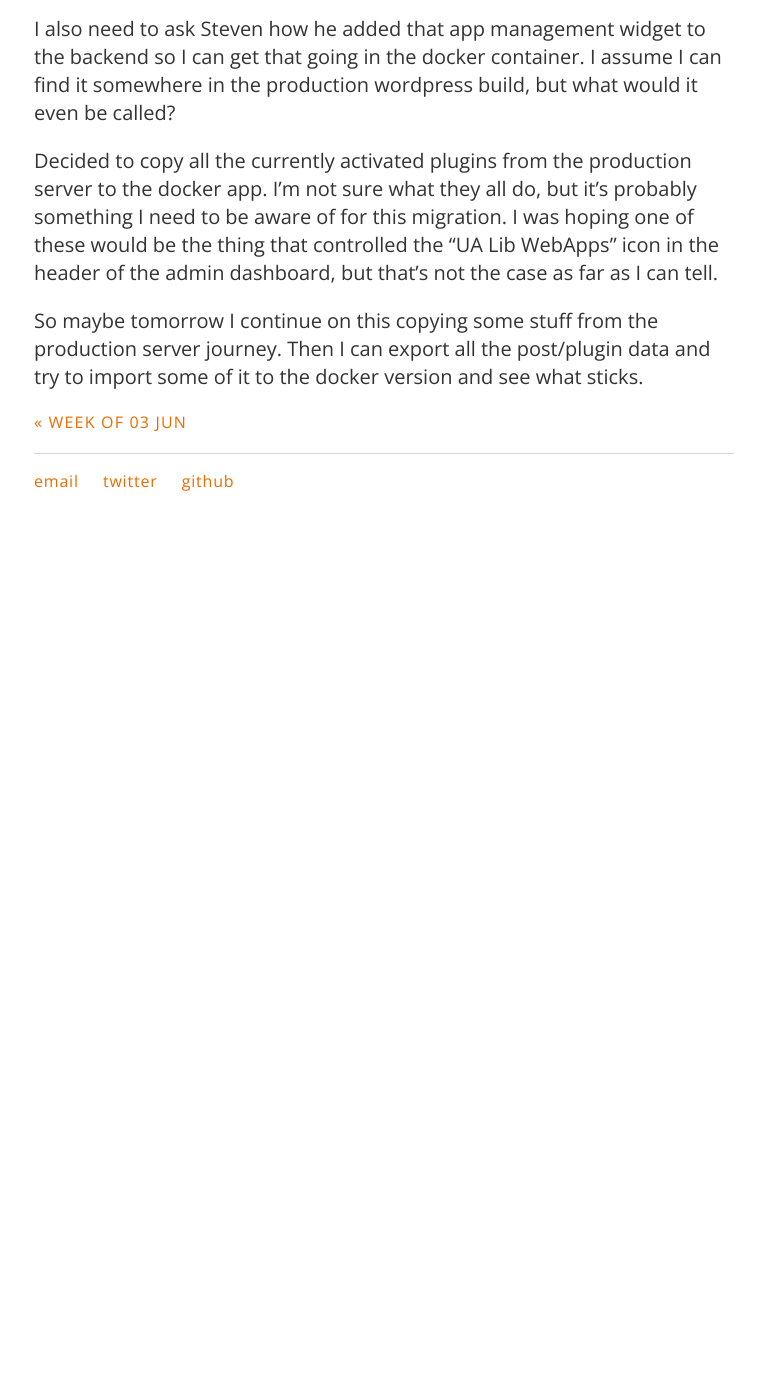
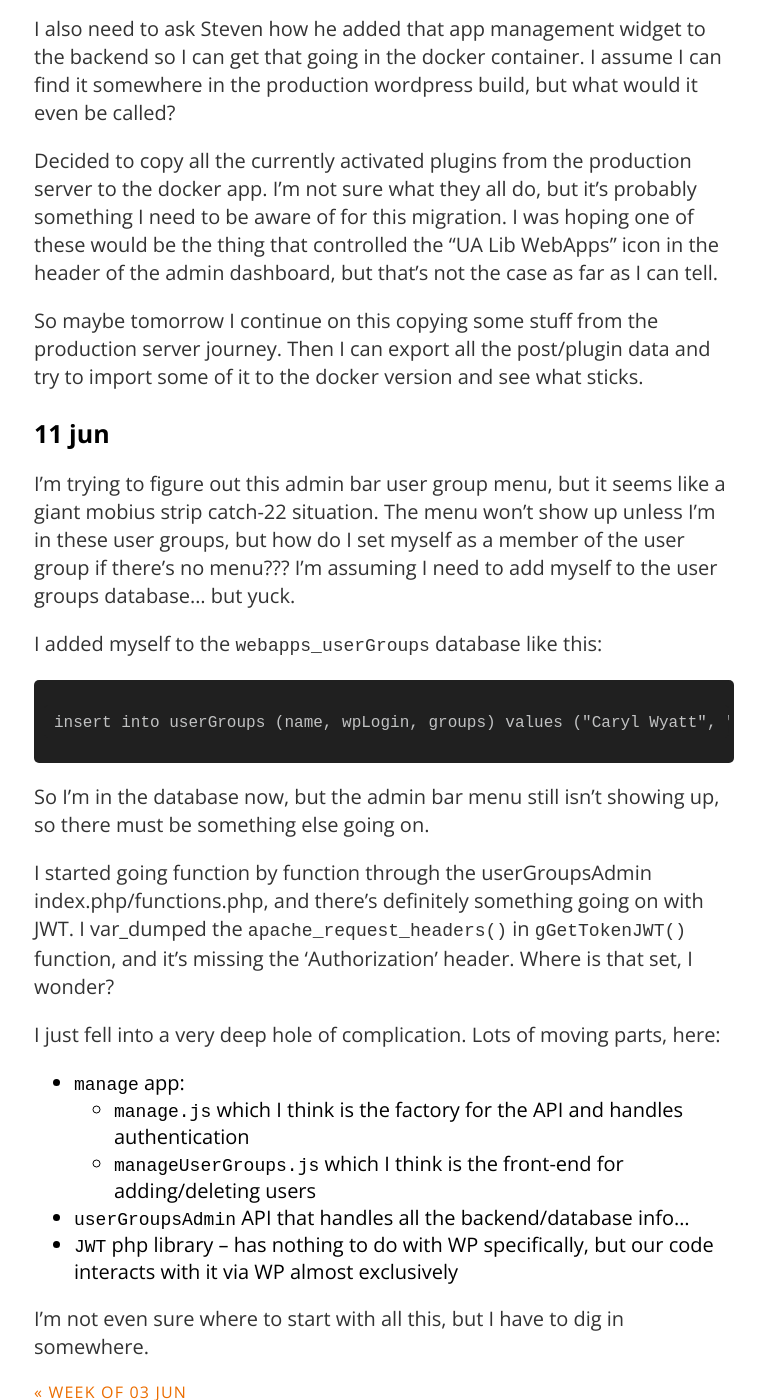
Before and after one commit to carylwyatt/carylwyatt.github.io, a Jekyll site: the page built from _posts/2019-06-10-week-of-10-jun.md, in a window 1280 px wide and 1400 px high, scrolled down 997 px. Shown: the whole window, without its empty margins (256-1021 px from the left). Built offline with Jekyll 4.4.1, drawn with Linux system fonts in a browser that asks for light colours; emoji names are drawn with the system emoji font; before the commit the page ends 1529 px from its top, so only the background shows below that.

Commit message:
mid-tuesday update

````diff
--- a/_posts/2019-06-10-week-of-10-jun.md
+++ b/_posts/2019-06-10-week-of-10-jun.md
@@ -23,3 +23,26 @@ I also need to ask Steven how he added that app management widget to the backend
 Decided to copy all the currently activated plugins from the production server to the docker app. I'm not sure what they all do, but it's probably something I need to be aware of for this migration. I was hoping one of these would be the thing that controlled the "UA Lib WebApps" icon in the header of the admin dashboard, but that's not the case as far as I can tell.
 
 So maybe tomorrow I continue on this copying some stuff from the production server journey. Then I can export all the post/plugin data and try to import some of it to the docker version and see what sticks.
+
+### 11 jun
+
+I'm trying to figure out this admin bar user group menu, but it seems like a giant mobius strip catch-22 situation. The menu won't show up unless I'm in these user groups, but how do I set myself as a member of the user group if there's no menu??? I'm assuming I need to add myself to the user groups database... but yuck.
+
+I added myself to the `webapps_userGroups` database like this:
+
+```
+insert into userGroups (name, wpLogin, groups) values ("Caryl Wyatt", "cewyatt", 2047);
+```
+
+So I'm in the database now, but the admin bar menu still isn't showing up, so there must be something else going on.
+
+I started going function by function through the userGroupsAdmin index.php/functions.php, and there's definitely something going on with JWT. I var_dumped the `apache_request_headers()` in `gGetTokenJWT()` function, and it's missing the 'Authorization' header. Where is that set, I wonder?
+
+I just fell into a very deep hole of complication. Lots of moving parts, here:
+- `manage` app:
+  - `manage.js` which I think is the factory for the API and handles authentication
+  - `manageUserGroups.js` which I think is the front-end for adding/deleting users
+- `userGroupsAdmin` API that handles all the backend/database info...
+- `JWT` php library -- has nothing to do with WP specifically, but our code interacts with it via WP almost exclusively
+
+I'm not even sure where to start with all this, but I have to dig in somewhere.
````
